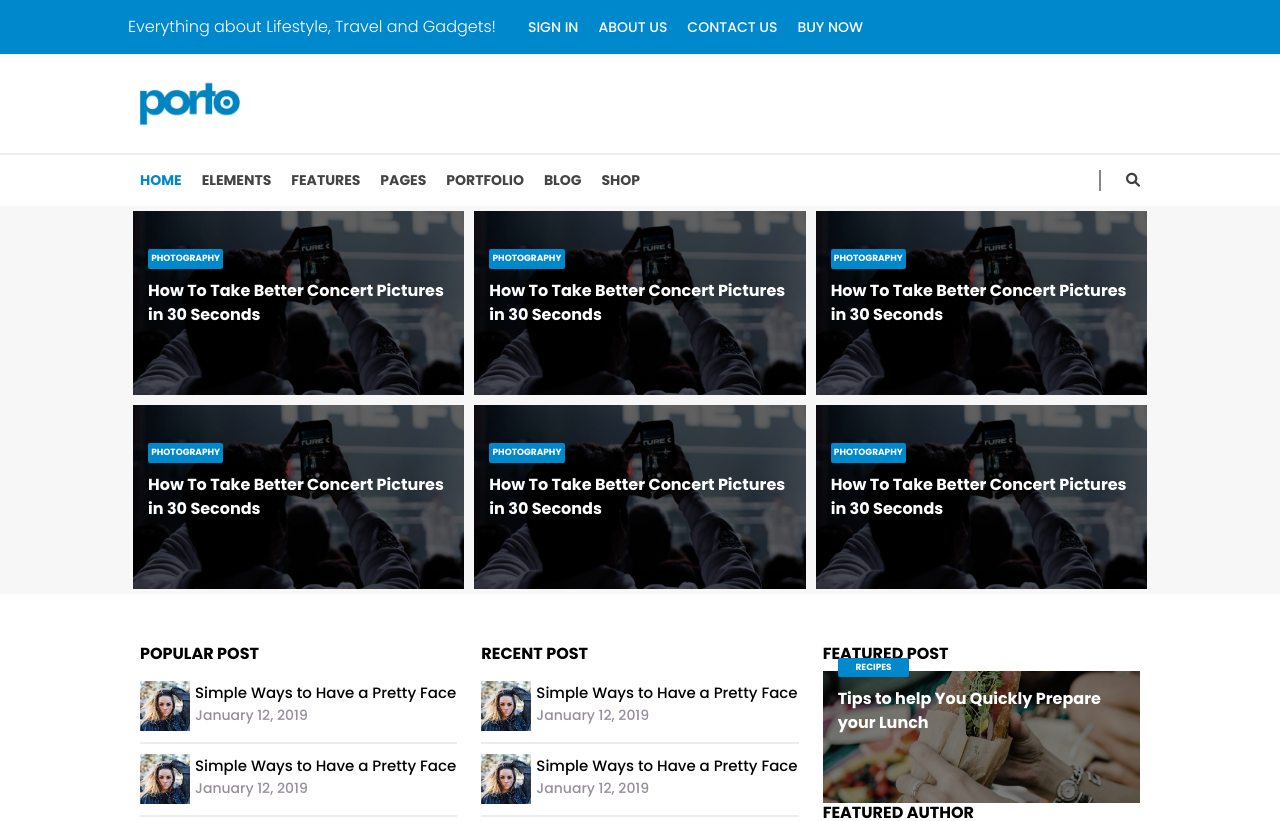
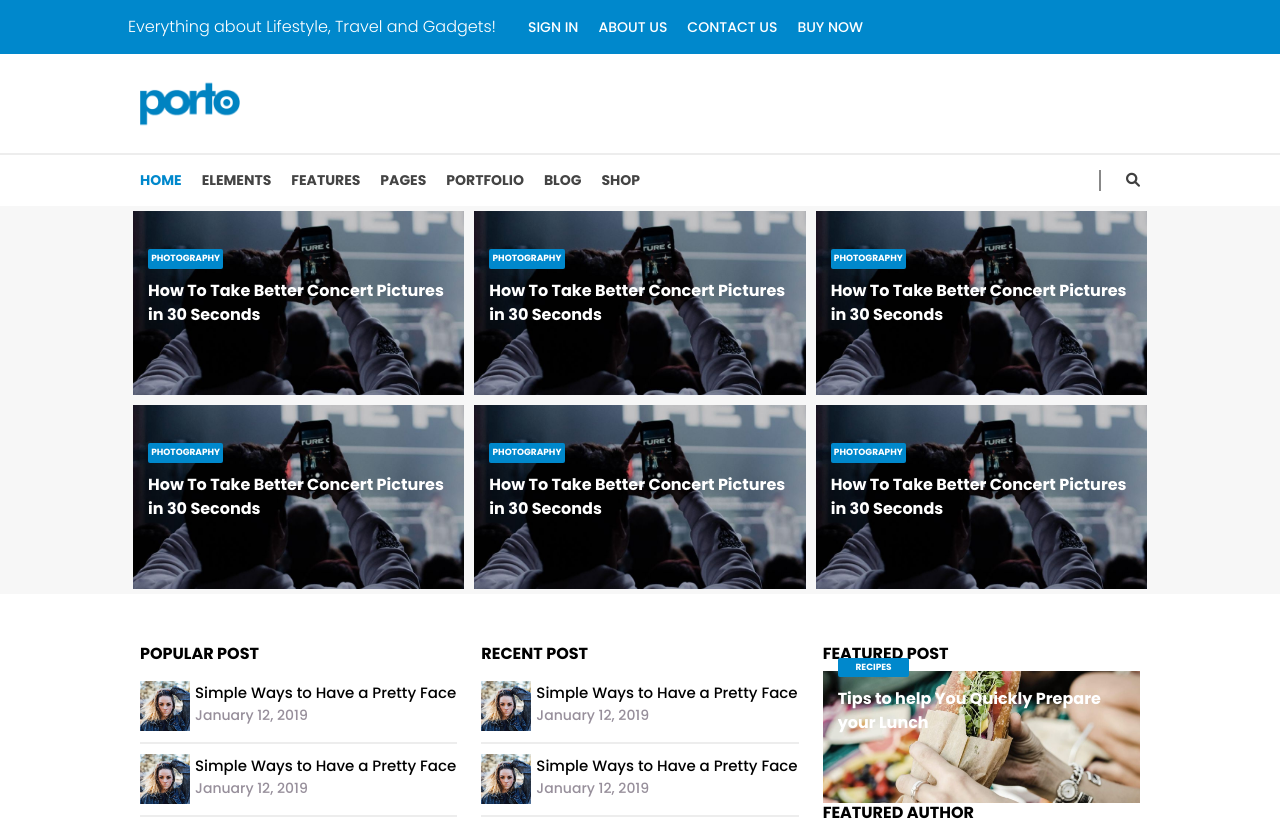
Before and after one commit to manuelguariglia21/proj-html-vuejs, a Vue app: page / in a window 1280 px wide. Shown: the top 821 px of the page. Built offline with nearby package versions, Linux system fonts and the light colour scheme.

Commit message:
fix transition overlay

```diff
--- a/src/assets/style/generals.scss
+++ b/src/assets/style/generals.scss
@@ -51,14 +51,16 @@ body{
 //OVERLAY
 
 .overlay{
-  background-color: rgba(0, 0, 0, .5);
   width: 100%;
   height: 100%;
   position: absolute;
   top: 0;
   left: 0;
   cursor: pointer;
+  transition-timing-function: linear;
+  transition-duration: .3s;
   &:hover{
+    background-color: rgba(0, 0, 0, .5);
     .text-area{
       .subtitle{
         visibility: visible;
@@ -98,6 +100,8 @@ body{
       visibility: collapse;
       font-weight: bolder;
       color: #87898B;
+      transition-duration: .3s;
+      transition-timing-function: linear;
       p{
         padding-bottom: 0;
       }
```
